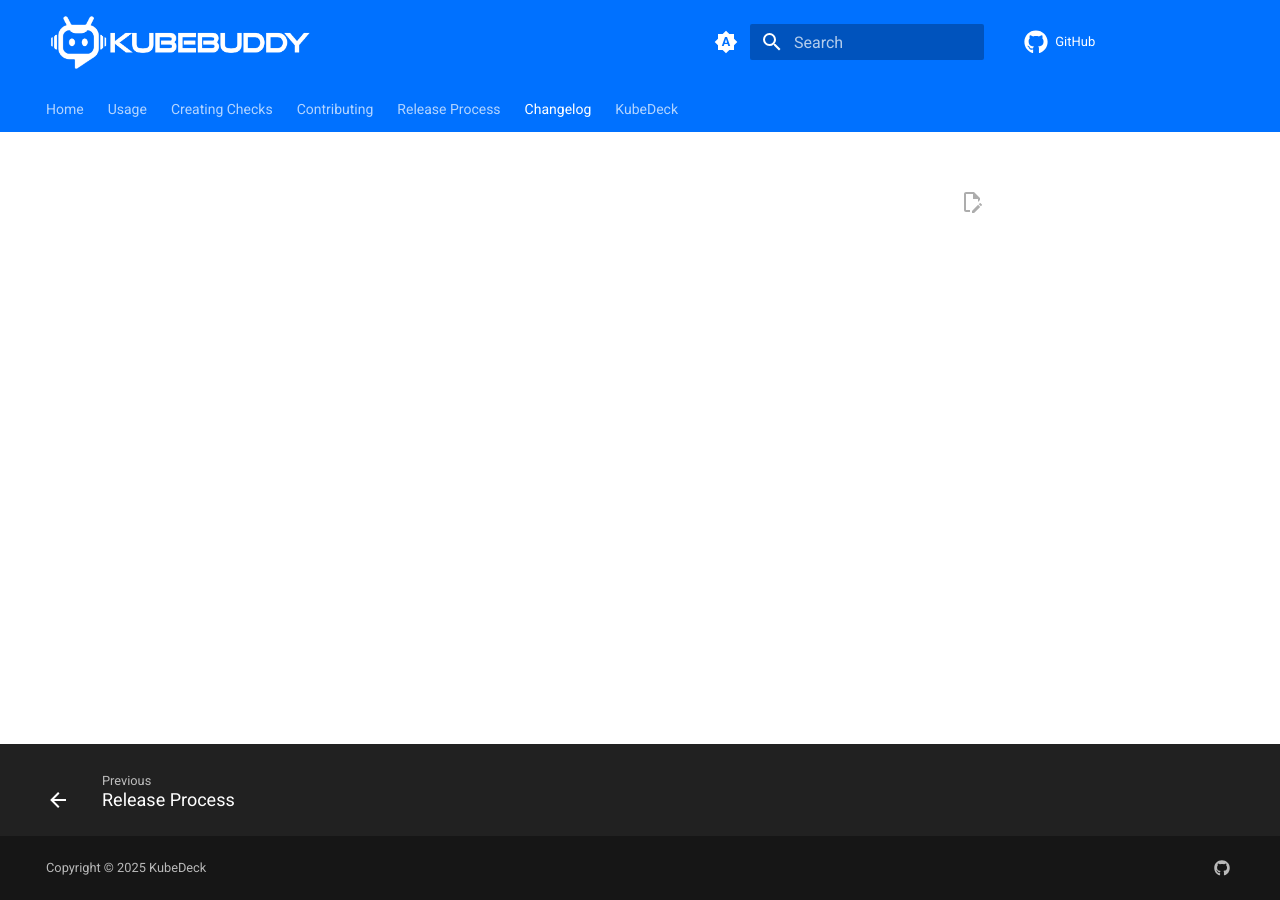
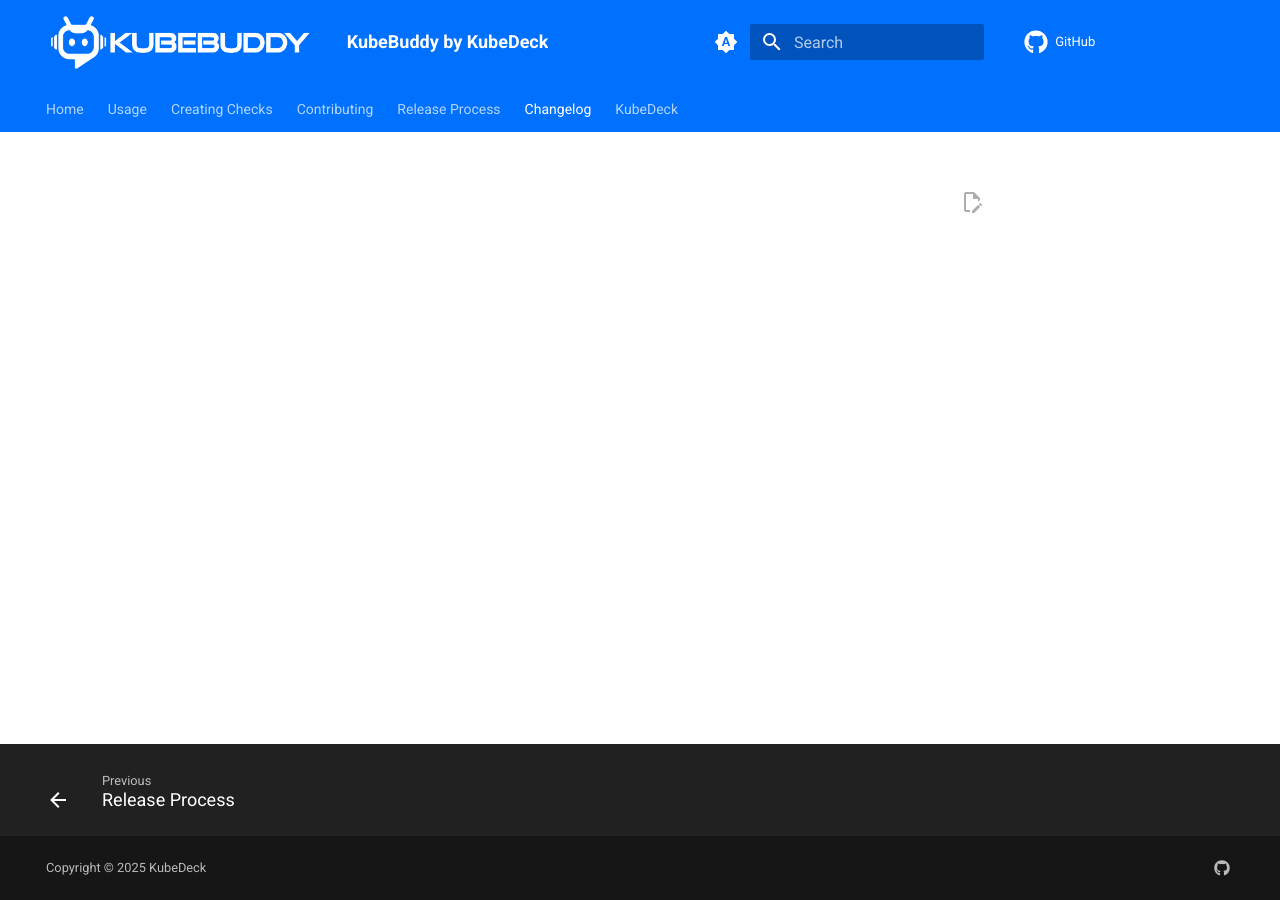
Before and after one commit to KubeDeckio/KubeBuddy, an MkDocs documentation site: the page built from docs/changelog.md, in a window 1280 px wide. Built offline with MkDocs 1.6.1 and Material for MkDocs 9.7.7, drawn with Linux system fonts in a browser that asks for light colours; comment, search, counter and statistics services are not loaded.

Commit message:
title update
Signed-off-by: PixelRobots <littlehoops@gmail.com>

```diff
--- a/mkdocs.yml
+++ b/mkdocs.yml
@@ -1,4 +1,4 @@
-site_name: ""
+site_name: "KubeBuddy by KubeDeck"
 site_url: https://kubebuddy.kubedeck.io
 docs_dir: docs
 site_dir: site
```
